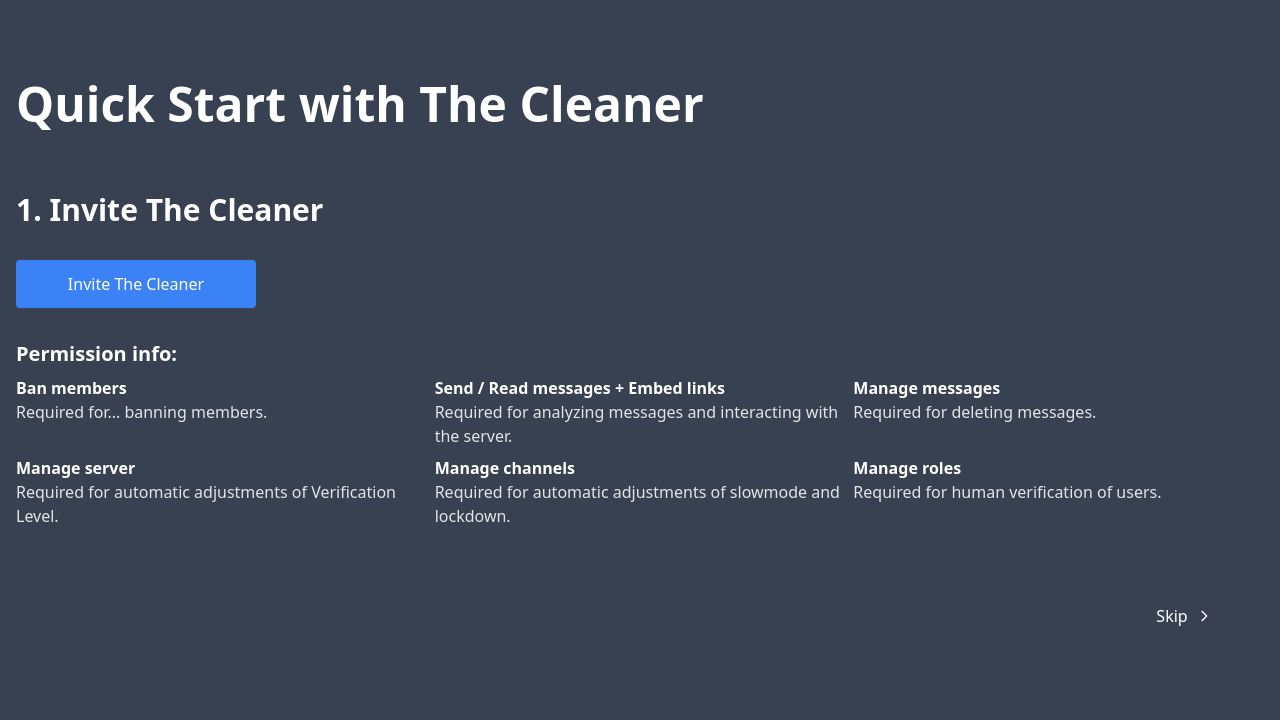
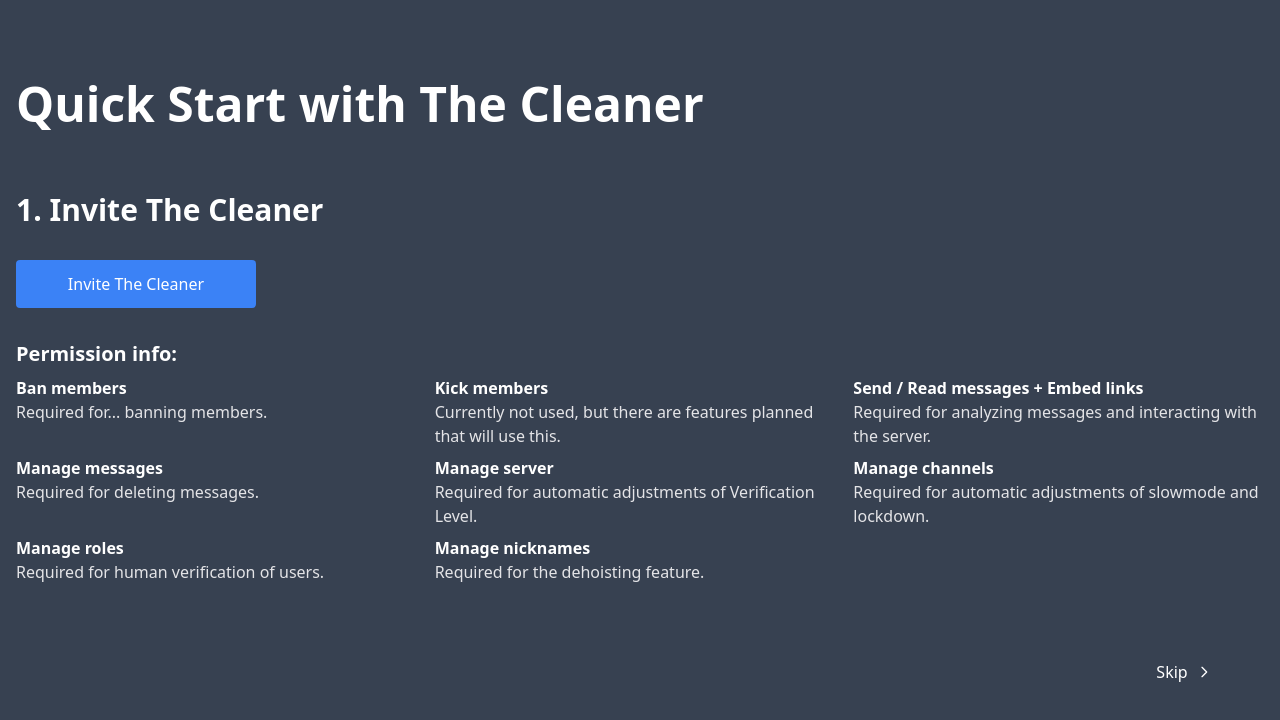
Before and after one commit to cleaner-bot/website, a Next.js app: page /quickstart in a window 1280 px wide. Shown: the top 720 px of the page. Built offline with nearby package versions, Linux system fonts and the light colour scheme.

Commit message:
add 2 needed permissions

```diff
--- a/pages/quickstart/index.jsx
+++ b/pages/quickstart/index.jsx
@@ -57,7 +57,7 @@
                     1. Invite The Cleaner
                 </h2>
                 <button className="-anim -btn w-60 bg-blue-500 hover:bg-blue-550" onClick={() => {
-                    const popup = window.open("https://discord.com/oauth2/authorize?client_id=823533449717481492&scope=applications.commands%20bot&permissions=268446772", "botinvitepopup", "width=500,height=776,left=100,top=100");
+                    const popup = window.open("https://discord.com/oauth2/authorize?client_id=823533449717481492&scope=applications.commands%20bot&permissions=402664502", "botinvitepopup", "width=500,height=776,left=100,top=100");
                     const timer = setInterval(() => {
                         if(popup.closed) {
                             clearInterval(timer);
@@ -77,6 +77,14 @@
                         </h4>
                         <p className="text-gray-200">
                             Required for... banning members.
+                        </p>
+                    </div>
+                    <div>
+                        <h4 className="font-bold">
+                            Kick members
+                        </h4>
+                        <p className="text-gray-200">
+                            Currently not used, but there are features planned that will use this.
                         </p>
                     </div>
                     <div>
@@ -117,6 +125,14 @@
                         </h4>
                         <p className="text-gray-200">
                             Required for human verification of users.
+                        </p>
+                    </div>
+                    <div>
+                        <h4 className="font-bold">
+                            Manage nicknames
+                        </h4>
+                        <p className="text-gray-200">
+                            Required for the dehoisting feature.
                         </p>
                     </div>
                 </div>
```
